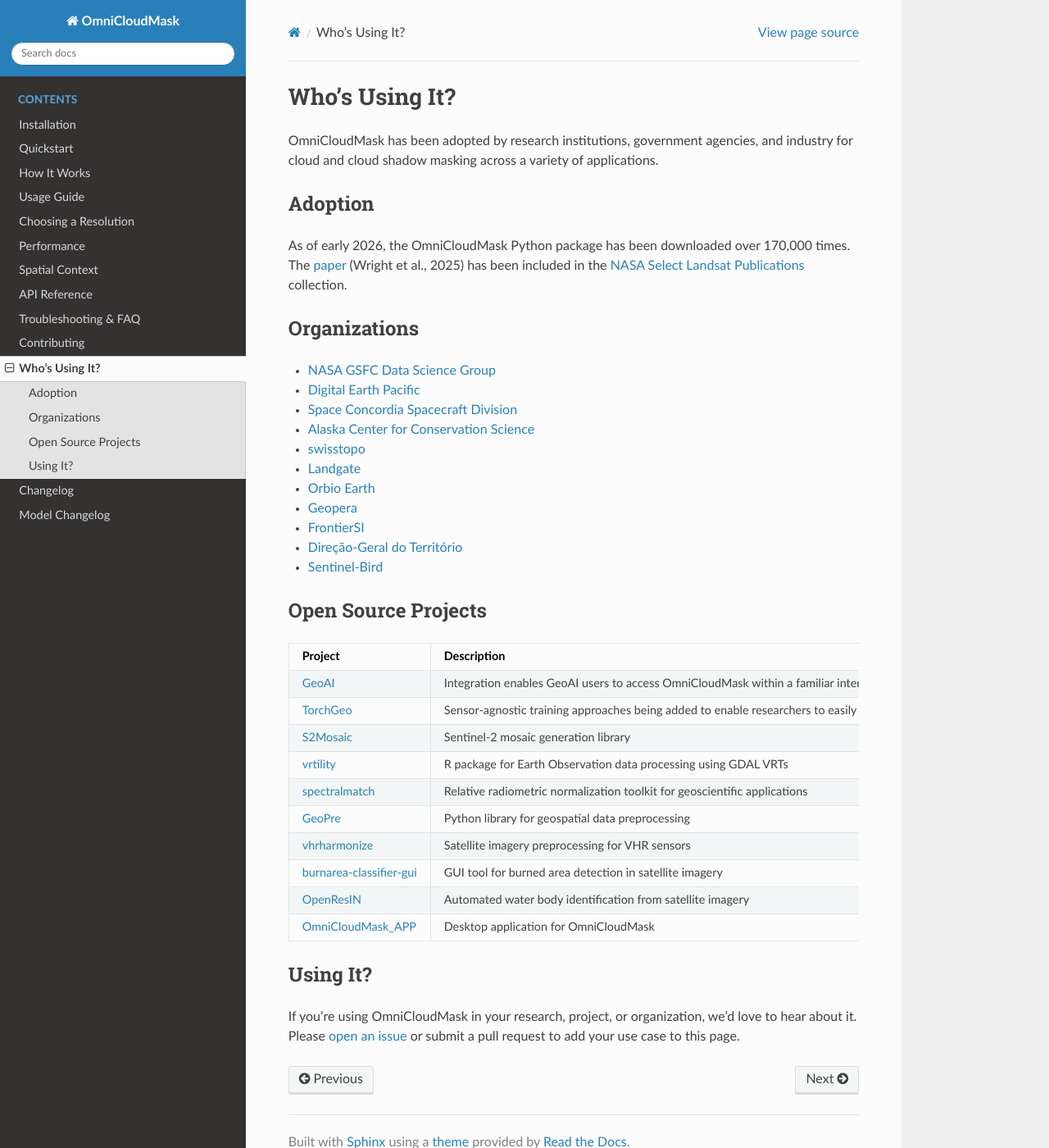
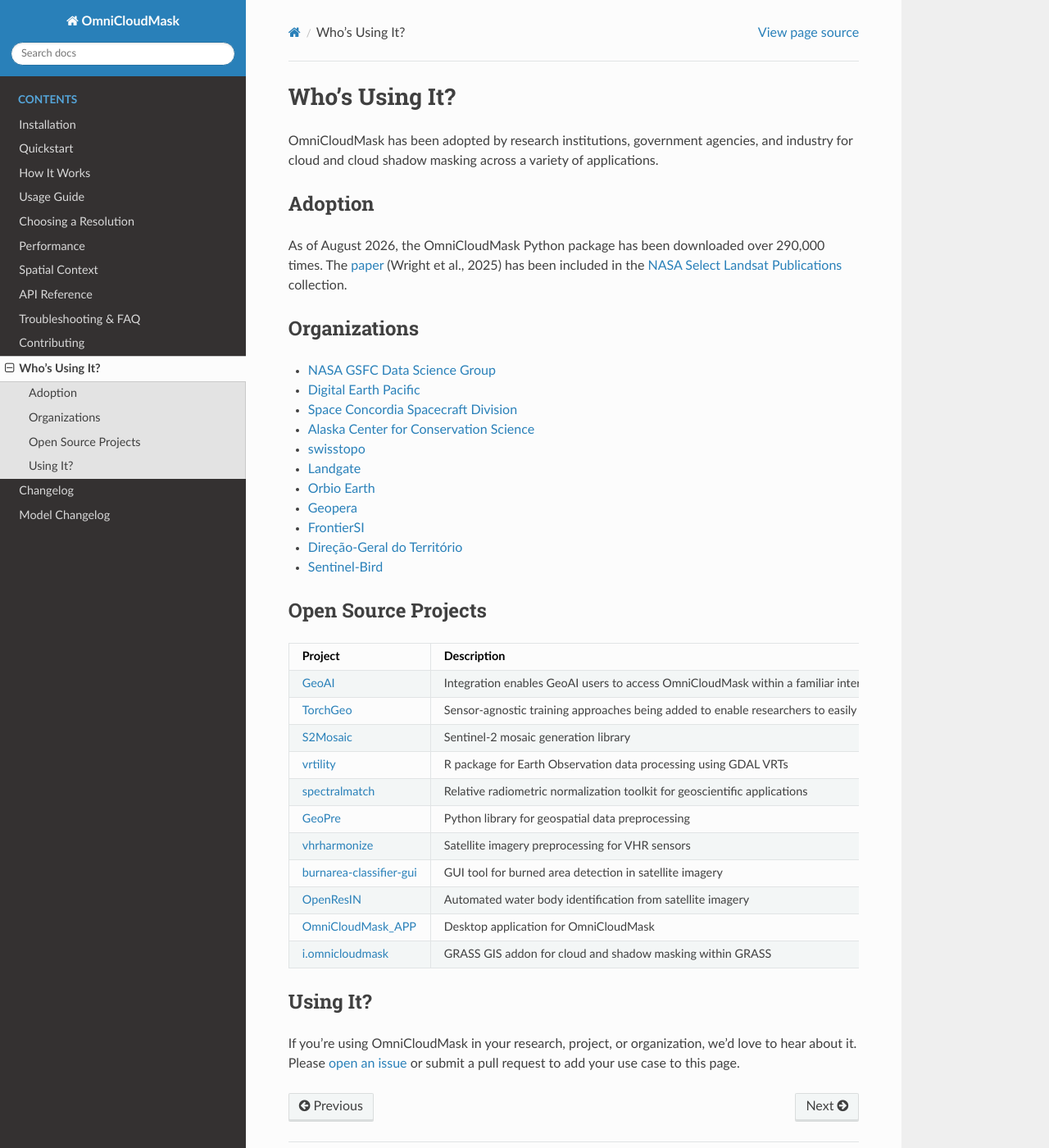
Before and after one commit to DPIRD-DMA/OmniCloudMask, a Sphinx documentation site: the page built from docs/users.md, in a window 1280 px wide and 1400 px high. Shown: the whole window at 82% size. Built offline with Sphinx 7.4.7 and the Read the Docs theme 3.1.0, drawn with Linux system fonts in a browser that asks for light colours.

Commit message:
updated users page

```diff
--- a/docs/users.md
+++ b/docs/users.md
@@ -4,7 +4,7 @@
 
 ## Adoption
 
-As of early 2026, the OmniCloudMask Python package has been downloaded over 170,000 times. The [paper](https://doi.org/10.1016/j.rse.2025.114694) (Wright et al., 2025) has been included in the [NASA Select Landsat Publications](https://science.nasa.gov/mission/landsat/publications/) collection.
+As of August 2026, the OmniCloudMask Python package has been downloaded over 290,000 times. The [paper](https://doi.org/10.1016/j.rse.2025.114694) (Wright et al., 2025) has been included in the [NASA Select Landsat Publications](https://science.nasa.gov/mission/landsat/publications/) collection.
 
 ## Organizations
 
@@ -34,6 +34,7 @@
 | [burnarea-classifier-gui](https://github.com/MatteoGobbiF/burnarea-classifier-gui) | GUI tool for burned area detection in satellite imagery |
 | [OpenResIN](https://github.com/nicoarrroyo/IPDMP) | Automated water body identification from satellite imagery |
 | [OmniCloudMask_APP](https://github.com/franz-geoeco/OmniCloudMask_APP) | Desktop application for OmniCloudMask |
+| [i.omnicloudmask](https://grass.osgeo.org/grass-stable/manuals/addons/i.omnicloudmask.html) | GRASS GIS addon for cloud and shadow masking within GRASS |
 
 ## Using It?
 
```
